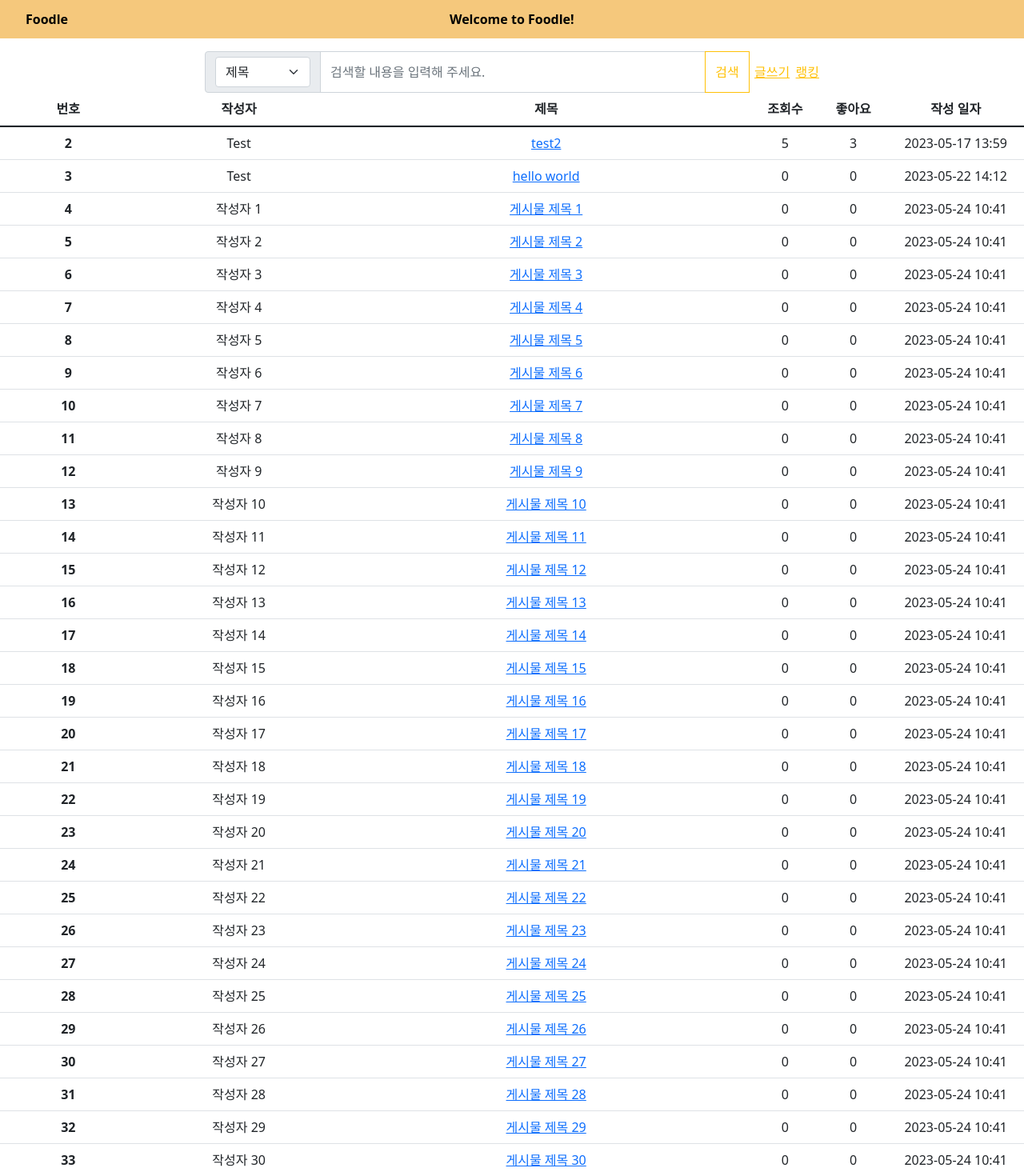
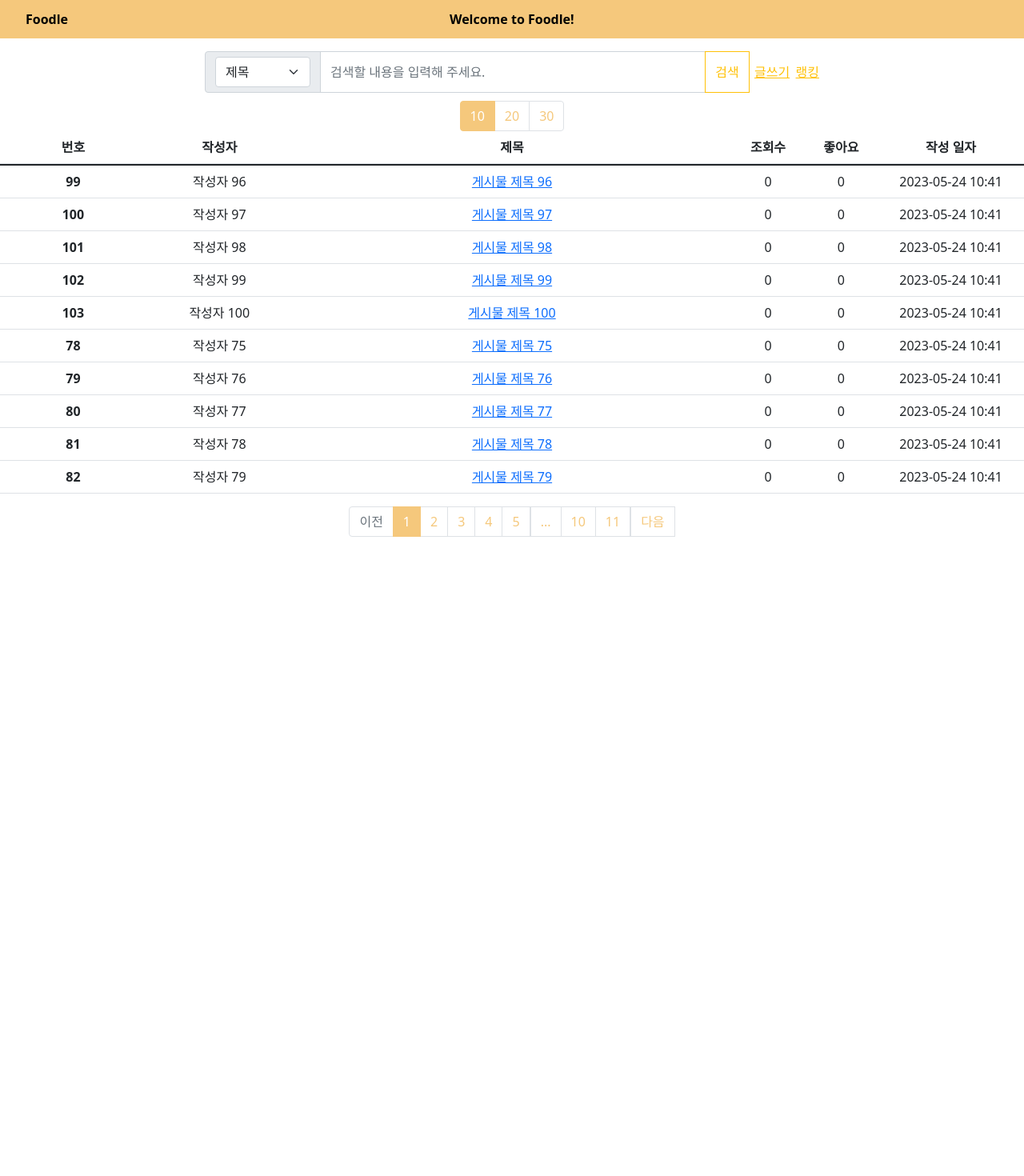
Before and after one commit to YSW2/Foodle, a Flask app: page /board/ in a window 1280 px wide. Shown: the top 1470 px of the page at 80% size. After the commit the page ends 671 px from the top, so only its background shows below. Run offline with Flask 3, Linux system fonts and the light colour scheme; data comes from the database, SQL or seed files in the repository; both versions use the stored data as it was after the commit; some libraries are stand-ins or nearby versions.

Commit message:
paging init

```diff
--- a/main/board/board.py
+++ b/main/board/board.py
@@ -3,11 +3,15 @@ from models import Post
 from app import db
 from board import board
 from datetime import datetime
+from flask_paginate import Pagination, get_page_args
 
 
 @board.route('/', methods=['GET', 'POST'])
 def list_post():
-    posts = Post.query.order_by(Post.created_at.asc()).all() # 최신순으로 게시글 정렬
+    page = request.args.get('page',type=int,default=1)
+    per_page = request.args.get('per_page',type=int,default=10)
+    posts = Post.query.order_by(Post.created_at.desc()) # 최신순으로 게시글 정렬
+    posts = posts.paginate(page=page,per_page=per_page)
     return render_template('list_post.html', posts=posts)
 
 
@@ -20,10 +24,9 @@ def write_post():
         title = request.form['title']  # 제목 가져오기
         content = request.form['content']  # 내용 가져오기
         author = session['username']  # 작성자 정보 가져오기
-        user_id = session['user_id']
         now = datetime.now()  # 현재 시간 가져오기
         new_post = Post(title=title, content=content, author=author,
-                        created_at=now, view=0, like=0, user_id=user_id)  # 새로운 게시물 생성
+                        created_at=now, view=0, like=0)  # 새로운 게시물 생성
         post_db_session = db.session(bind='post')  # 게시물 DB 세션 생성
         post_db_session.add(new_post)  # 새로운 게시물 추가
         post_db_session.commit()  # DB에 반영
@@ -46,3 +49,17 @@ def Like_post(post_id):
     db.session.commit()
     response = {'like': post.like}
     return jsonify(response)
+
+# paging 테스트를 위해 , 게시물 100개 작성
+@board.route('/hiddencreate')
+def create_posts():
+    for i in range(1, 101):
+        title = f"게시물 제목 {i}"
+        content = f"게시물 내용 {i}"
+        author = f"작성자 {i}"
+        new_post = Post(title=title, content=content, author=author,
+                        created_at=datetime.now(), view=0, like=0)  # 새로운 게시물 생성
+        db.session.add(new_post)  # 새로운 게시물 추가
+    db.session.commit()
+    print("게시물 생성이 완료되었습니다.")
+    return redirect(url_for('board.list_post'))
--- a/main/board/static/list_post.css
+++ b/main/board/static/list_post.css
@@ -1,6 +1,6 @@
 .PostInfo{
   display: grid;
-  grid-template-columns: 2fr 3fr 6fr 1fr 1fr 2fr;
+  grid-template-columns: 2fr 2fr 6fr 1fr 1fr 2fr;
   justify-content: center;
   text-align: center;
 }
@@ -47,3 +47,16 @@
     align-items: center;
     justify-items: center;
 }
+
+.page-link {
+  color : rgb(245, 200, 124);
+}
+
+.page-item.active .page-link {
+    background-color: rgb(245, 200, 124);
+    border-color: rgb(245, 200, 124);
+}
+.per_page{
+  display: flex;
+  margin-top: 10px;
+}
--- a/main/board/static/topbar.css
+++ b/main/board/static/topbar.css
@@ -2,7 +2,7 @@
   width : 100%;
 }
 
-ul {
+.Topul {
   list-style-type: none;
   height: 48px;
   width: 100%;
@@ -10,7 +10,7 @@ ul {
   display: flex;
 }
 
-ul > li {
+.Topli {
   color: black;
   height: 100%;
   width: 530px;
--- a/main/board/templates/list_post.html
+++ b/main/board/templates/list_post.html
@@ -17,14 +17,16 @@
 </head>
 <body>
 
-  <div id="Topbar">
-    <ul>
-        <li>Foodle</li>
-        <li>Welcome to Foodle!</li>
+  <div id="Topbar" class="Tobar">
+    <ul class="Topul">
+        <li class="Topli">Foodle</li>
+        <li class="Topli">Welcome to Foodle!</li>
     </ul>
 </div>
 
 <div class="Post-Container">
+
+  <!-- Search Bar & Write & Rank -->
   <form action="" method="" class="input-group flex-nowrap">
     <span class="input-group-text" id="addon-wrapping">
       <select class="form-select" aria-label="Default select example">
@@ -36,10 +38,25 @@
     <input type="text" class="form-control" placeholder="검색할 내용을 입력해 주세요." aria-label="Username"        aria-describedby="addon-wrapping">
   <button type="submit" class="btn btn-outline-warning">검색</button>
   <div class="WriteRanking">
-      <a href="/board/upload" class="link-warning">    글쓰기    </a>
-      <a href="/board/rank" class="link-warning">    랭킹    </a>
+    <a href="/board/upload" class="link-warning">글쓰기</a>
+    <a href="/board/rank" class="link-warning">랭킹</a>
   </div>
   </form>
+
+  <!-- per_page 10,20,30 -->
+  <div  class="per_page">
+    <div class="page-item {% if posts.per_page == 10 %}active{% endif %}">
+      <a class="page-link" href="{{ url_for('board.list_post', page=posts.page, per_page=10) }}">10</a>
+    </div>
+    <div class="page-item {% if posts.per_page == 20 %}active{% endif %}">
+      <a class="page-link" href="{{ url_for('board.list_post', page=posts.page, per_page=20) }}">20</a>
+    </div>
+    <div class="page-item {% if posts.per_page == 30 %}active{% endif %}">
+      <a class="page-link" href="{{ url_for('board.list_post', page=posts.page, per_page=30) }}">30</a>
+    </div>
+  </div>
+
+  <!-- Title -->
   <table class="table table-hover">
     <thead>
       <tr class="PostInfo">
@@ -53,9 +70,9 @@
     </thead>
     <tbody>
 
-
+      <!-- Post -->
       {% block content %}
-      {% for post in posts %}
+      {% for post in posts.items %}
     <tr class="PostInfo">
         <th scope="row" class="PostId">{{ post.id }}</th>
         <td class="PostAuthor">{{ post.author }}</td>
@@ -70,12 +87,54 @@
     </tr>
       {% endfor %}
       {% endblock %}
+    </tbody>
+  </table>
+
+    <!-- pagination -->
+    <ul class="pagination">
+      <!-- prev -->
+      {% if posts.has_prev %}
+      <li class="page_item">
+        <a class="page-link" href="{{ url_for('board.list_post', page=posts.prev_num,per_page=posts.per_page) }}">
+          이전
+        </a>
+      </li>
+      {% else %}
+      <li class="page-item disabled">
+        <a class="page-link" tabindex="-1" aria-disabled="true" href="#">이전</a>
+      </li>
+      {% endif %}
+
+      <!-- page num -->
+      {% for page_num in posts.iter_pages() %}
+        {% if page_num %}
+        <li class="page-item {% if posts.page == page_num %}active{% endif %}">
+          <a class="page-link" href="{{ url_for('board.list_post', page=page_num,per_page=posts.per_page) }}" >
+            {{ page_num }}
+          </a>
+        </li>
+        {% else %}
+          <li class="disabled">
+            <a class="page-link" href="#">...</a>
+          </li>
+        {% endif %}
+      {% endfor %}
 
 
-    </tbody>
-  </table>
+      <!-- next -->
+      {% if posts.has_next %}
+      <li class="page_item">
+        <a class="page-link" href="{{ url_for('board.list_post', page=posts.next_num,per_page=posts.per_page) }}">
+          다음
+        </a>
+      </li>
+      {% else %}
+      <li class="page-item disabled">
+        <a class="page-link" tabindex="-1" aria-disabled="true" href="#">다음</a>
+      </li>
+      {% endif %}
+    </ul>
+
 </div>
-
-
 </body>
 </html>
```
Also changed, not shown: main/instance/database.db. Lines whose indentation alone changed are shown as unchanged.
